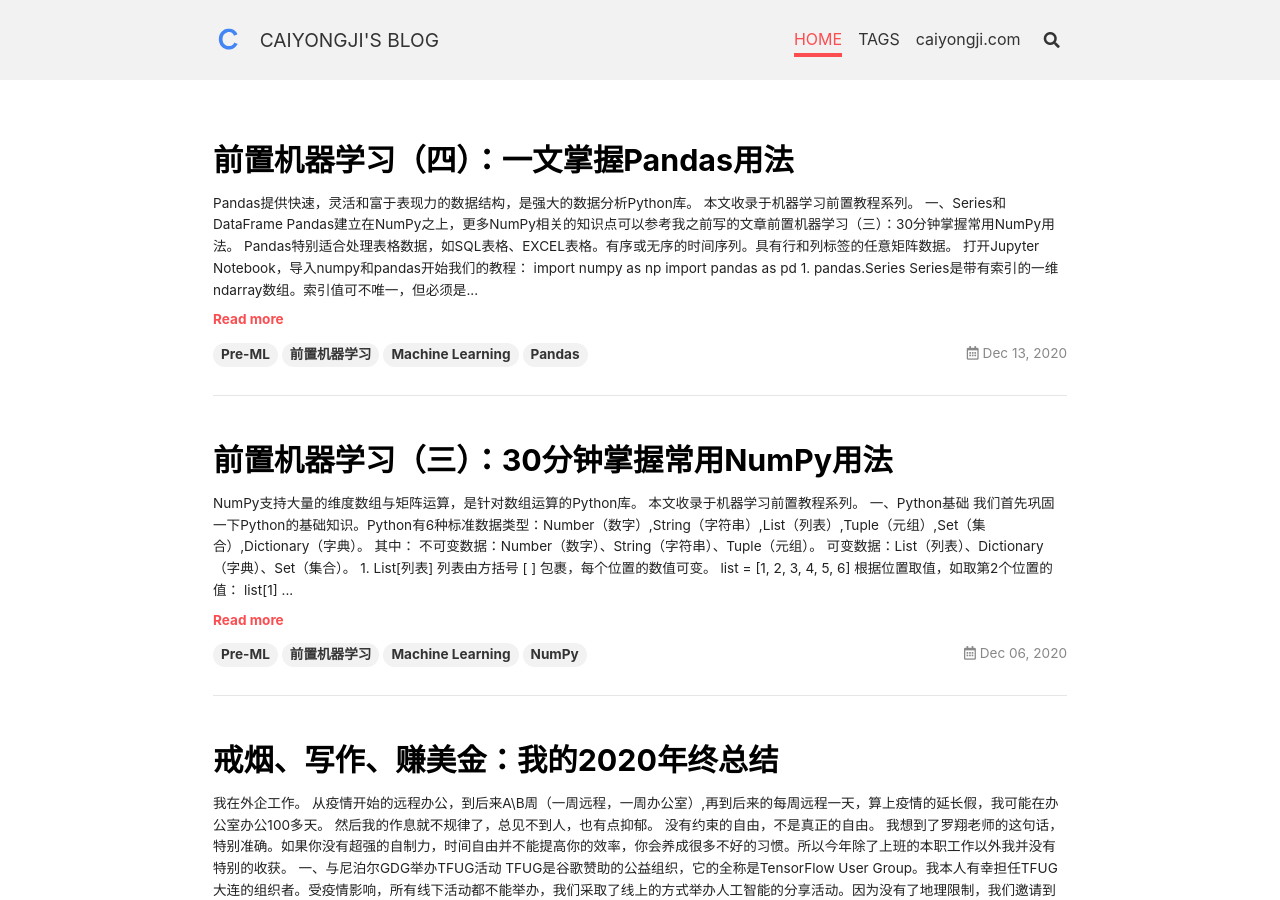
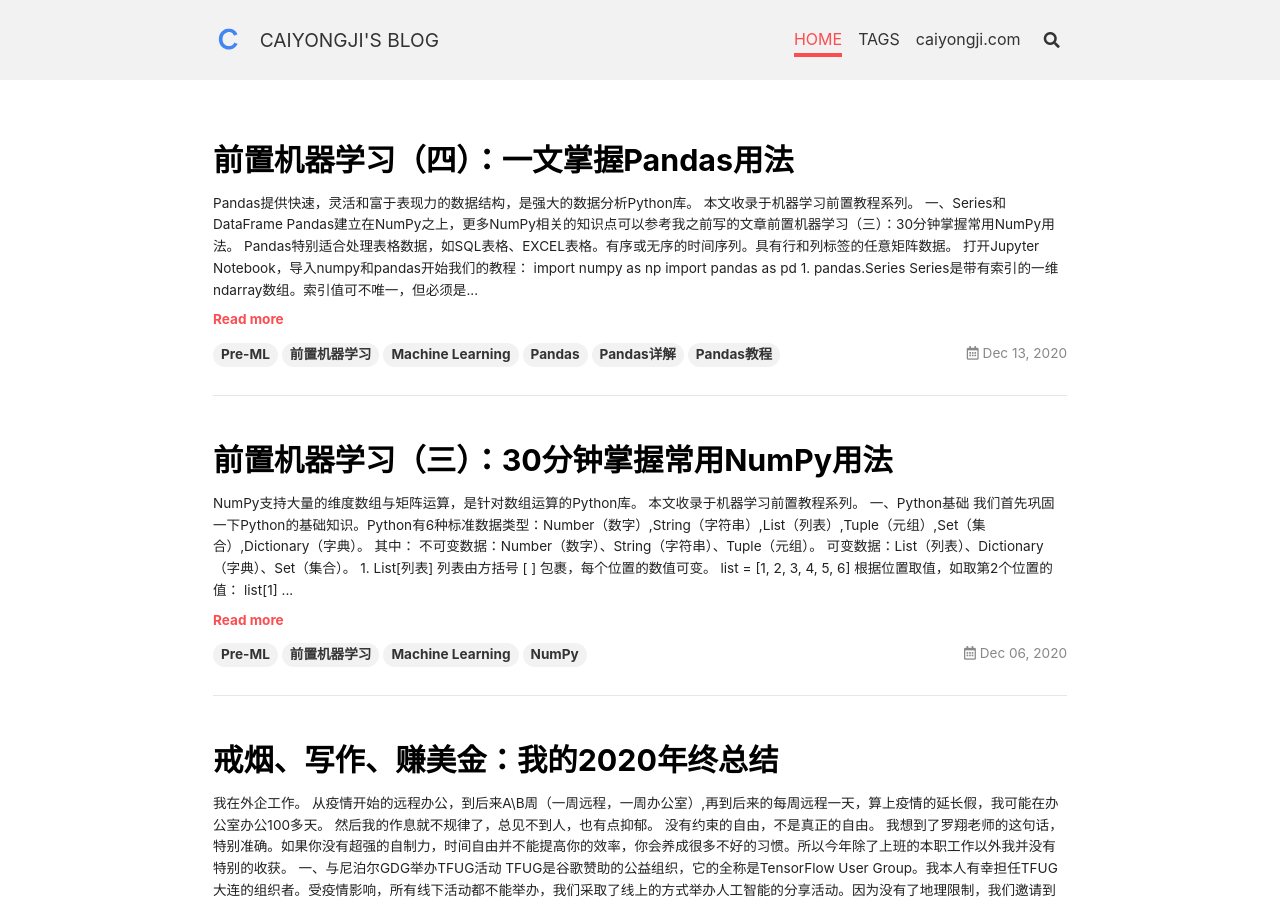
Before and after one commit to caiyongji/blog.caiyongji.com, a Jekyll site: the page built from index.html, in a window 1280 px wide and 900 px high. Built offline with Jekyll 4.4.1, drawn with Linux system fonts in a browser that asks for light colours; nearby versions of some CDN libraries; the list of posts is cut into pages by our own code.

Commit message:
Update 2020-12-13-pre-ml-pandas-4.md

```diff
--- a/_posts/2020-12-13-pre-ml-pandas-4.md
+++ b/_posts/2020-12-13-pre-ml-pandas-4.md
@@ -5,6 +5,8 @@ tags:
 - 前置机器学习
 - Machine Learning
 - Pandas
+- Pandas详解
+- Pandas教程
 ---
 > Pandas提供快速，灵活和富于表现力的**数据结构**，是强大的**数据分析**Python库。
 
```
